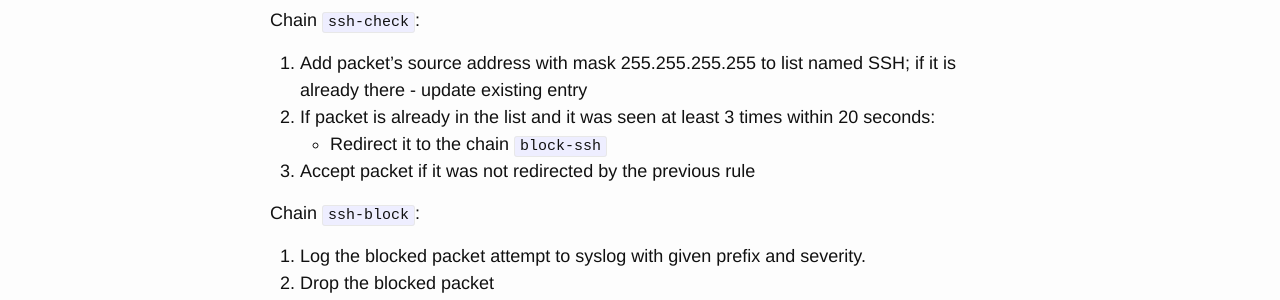
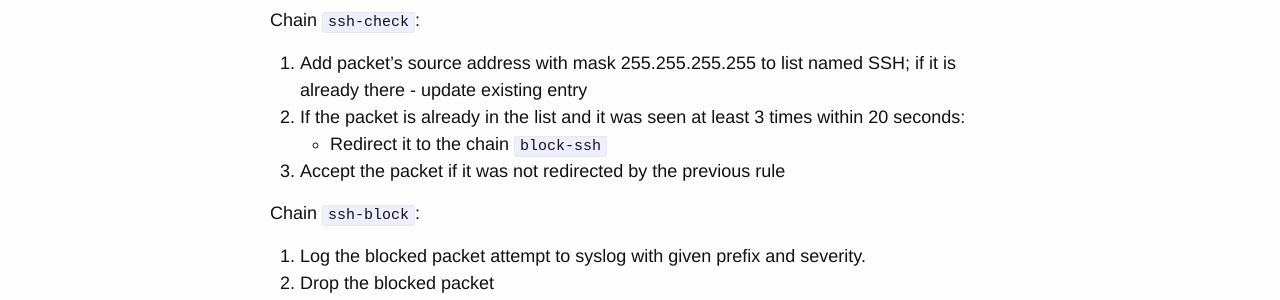
Before and after one commit to selivan/selivan.github.io, a Jekyll site: the page built from _posts/2018-07-07-block-ssh-bruteforce-with-iptables.md, in a window 1280 px wide. Shown: the part 1221-1521 px from the top of the page. Built offline with Jekyll 4.4.1, drawn with Linux system fonts in a browser that asks for light colours; comment, search, counter and statistics services are not loaded.

Commit message:
update post

```diff
--- a/_posts/2018-07-07-block-ssh-bruteforce-with-iptables.md
+++ b/_posts/2018-07-07-block-ssh-bruteforce-with-iptables.md
@@ -43,9 +43,9 @@ Chain `INPUT`:
 Chain `ssh-check`:
 
 1. Add packet's source address with mask 255.255.255.255 to list named SSH; if it is already there - update existing entry
-1. If packet is already in the list and it was seen at least 3 times within 20 seconds:
+1. If the packet is already in the list and it was seen at least 3 times within 20 seconds:
   * Redirect it to the chain `block-ssh`
-1. Accept packet if it was not redirected by the previous rule
+1. Accept the packet if it was not redirected by the previous rule
 
 Chain `ssh-block`:
 1. Log the blocked packet attempt to syslog with given prefix and severity.
```
